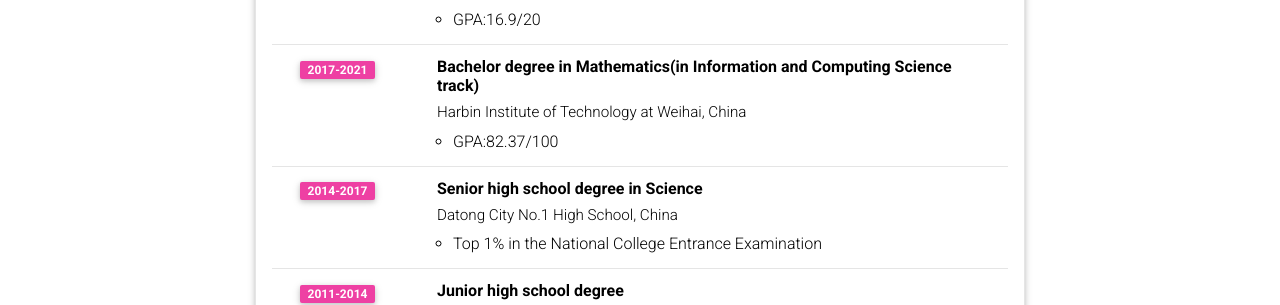
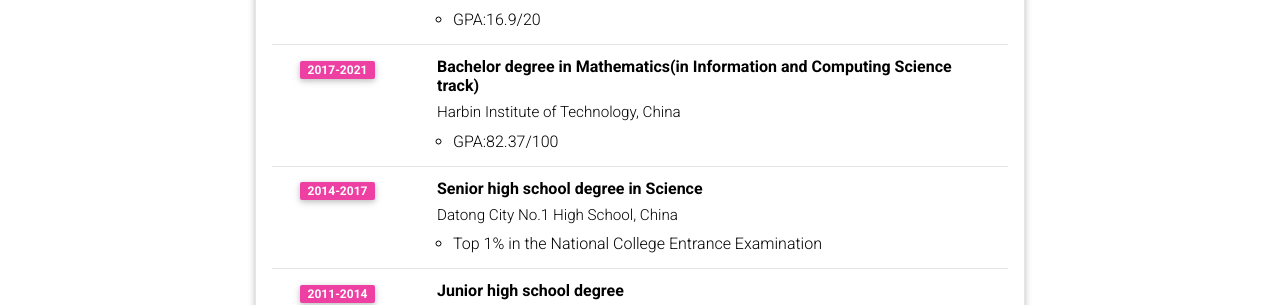
Before and after one commit to GUOkekkk/GUOkekkk.github.io, a Jekyll site: the page built from _pages/cv.md, in a window 1280 px wide and 900 px high, scrolled down 754 px. Shown: the part 157-462 px from the top of the window. Built offline with Jekyll 4.4.1, drawn with Linux system fonts in a browser that asks for light colours; comment, search, counter and statistics services are not loaded; a style sheet for code colours, icons or effects is not loaded.

Commit message:
Update cv.yml

```diff
--- a/_data/cv.yml
+++ b/_data/cv.yml
@@ -40,7 +40,7 @@
         - GPA:16.9/20
 
     - title: Bachelor degree in Mathematics(in Information and Computing Science track)
-      institution: Harbin Institute of Technology at Weihai, China
+      institution: Harbin Institute of Technology, China
       year: 2017-2021
       description:
         - GPA:82.37/100
```
